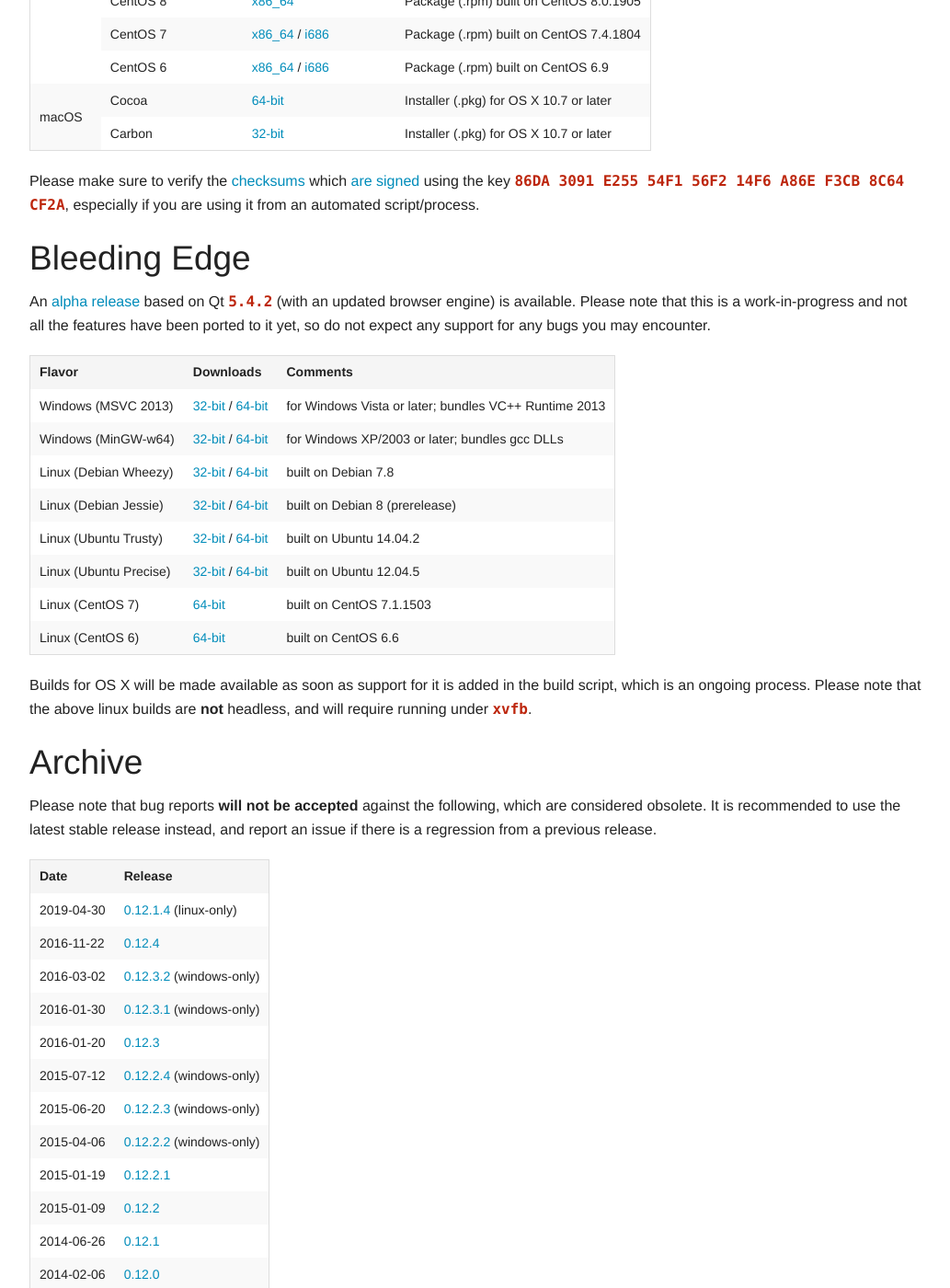
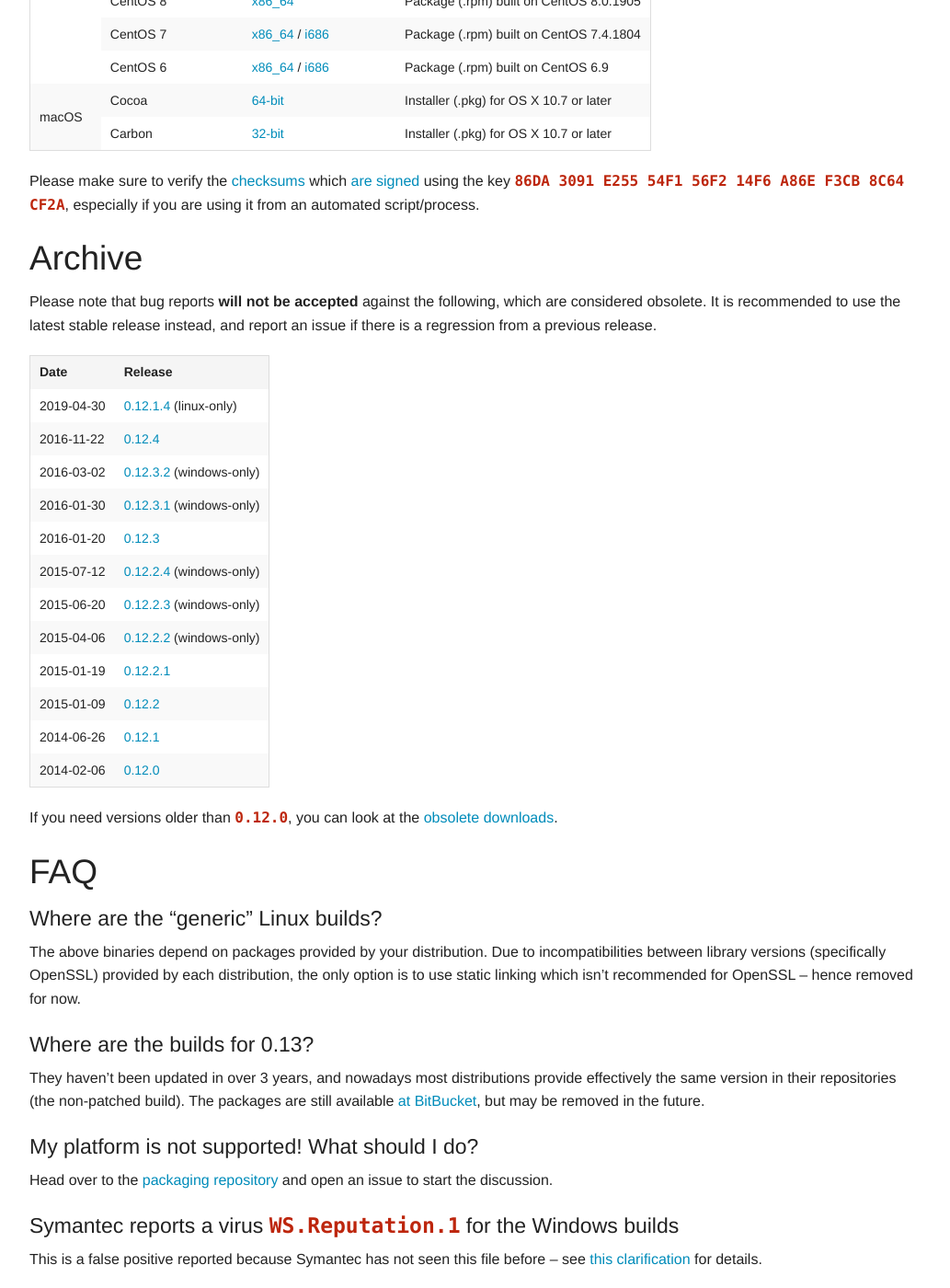
Before and after one commit to wkhtmltopdf/wkhtmltopdf, a Jekyll site: the page built from docs/downloads.md, in a window 1280 px wide and 1400 px high, scrolled down 598 px. Shown: the whole window at 92% size, without its empty margins (123-1156 px from the left). Built offline with Jekyll 4.4.1, drawn with Linux system fonts in a browser that asks for light colours; nearby versions of some CDN libraries; some of the changed text lies outside the part shown.

Commit message:
remove the "bleeding edge" builds

```diff
--- a/docs/downloads.md
+++ b/docs/downloads.md
@@ -139,23 +139,6 @@
 
 Please make sure to verify the [checksums](https://downloads.wkhtmltopdf.org/0.12/0.12.5/SHA256SUMS) which [are signed](https://downloads.wkhtmltopdf.org/0.12/0.12.5/SHA256SUMS.asc) using the key [`86DA 3091 E255 54F1 56F2 14F6 A86E F3CB 8C64 CF2A`](https://pgp.mit.edu/pks/lookup?search=ashish+kulkarni+open+source&op=vindex&fingerprint=on), especially if you are using it from an automated script/process.
 
-## Bleeding Edge
-
-An [alpha release](https://github.com/wkhtmltopdf/wkhtmltopdf/blob/0.13/README.md#013-alpha) based on Qt `5.4.2` (with an updated browser engine) is available. Please note that this is a work-in-progress and not all the features have been ported to it yet, so do not expect any support for any bugs you may encounter.
-
-Flavor                | Downloads                                                                                                                                                                                                                                                   | Comments
----------             | ---------                                                                                                                                                                                                                                                   | --------
-Windows (MSVC 2013)   | [32-bit](https://bitbucket.org/wkhtmltopdf/wkhtmltopdf/downloads/wkhtmltox-0.13.0-alpha-7b36694_msvc2013-win32.exe)         /    [64-bit](https://bitbucket.org/wkhtmltopdf/wkhtmltopdf/downloads/wkhtmltox-0.13.0-alpha-7b36694_msvc2013-win64.exe)        | for Windows Vista or later; bundles VC++ Runtime 2013
-Windows (MinGW-w64)   | [32-bit](https://bitbucket.org/wkhtmltopdf/wkhtmltopdf/downloads/wkhtmltox-0.13.0-alpha-7b36694_mingw-w64-cross-win32.exe)  /    [64-bit](https://bitbucket.org/wkhtmltopdf/wkhtmltopdf/downloads/wkhtmltox-0.13.0-alpha-7b36694_mingw-w64-cross-win64.exe) | for Windows XP/2003 or later; bundles gcc DLLs
-Linux (Debian Wheezy) | [32-bit](https://bitbucket.org/wkhtmltopdf/wkhtmltopdf/downloads/wkhtmltox-0.13.0-alpha-7b36694_linux-wheezy-i386.deb)      /    [64-bit](https://bitbucket.org/wkhtmltopdf/wkhtmltopdf/downloads/wkhtmltox-0.13.0-alpha-7b36694_linux-wheezy-amd64.deb)    | built on Debian 7.8
-Linux (Debian Jessie) | [32-bit](https://bitbucket.org/wkhtmltopdf/wkhtmltopdf/downloads/wkhtmltox-0.13.0-alpha-7b36694_linux-jessie-i386.deb)      /    [64-bit](https://bitbucket.org/wkhtmltopdf/wkhtmltopdf/downloads/wkhtmltox-0.13.0-alpha-7b36694_linux-jessie-amd64.deb)    | built on Debian 8 (prerelease)
-Linux (Ubuntu Trusty) | [32-bit](https://bitbucket.org/wkhtmltopdf/wkhtmltopdf/downloads/wkhtmltox-0.13.0-alpha-7b36694_linux-trusty-i386.deb)      /    [64-bit](https://bitbucket.org/wkhtmltopdf/wkhtmltopdf/downloads/wkhtmltox-0.13.0-alpha-7b36694_linux-trusty-amd64.deb)    | built on Ubuntu 14.04.2
-Linux (Ubuntu Precise)| [32-bit](https://bitbucket.org/wkhtmltopdf/wkhtmltopdf/downloads/wkhtmltox-0.13.0-alpha-7b36694_linux-precise-i386.deb)     /    [64-bit](https://bitbucket.org/wkhtmltopdf/wkhtmltopdf/downloads/wkhtmltox-0.13.0-alpha-7b36694_linux-precise-amd64.deb)   | built on Ubuntu 12.04.5
-Linux (CentOS 7)      | [64-bit](https://bitbucket.org/wkhtmltopdf/wkhtmltopdf/downloads/wkhtmltox-0.13.0-alpha-7b36694_linux-centos7-amd64.rpm)                                                                                                                                    | built on CentOS 7.1.1503
-Linux (CentOS 6)      | [64-bit](https://bitbucket.org/wkhtmltopdf/wkhtmltopdf/downloads/wkhtmltox-0.13.0-alpha-7b36694_linux-centos6-amd64.rpm)                                                                                                                                    | built on CentOS 6.6
-
-Builds for OS X will be made available as soon as support for it is added in the build script, which is an ongoing process. Please note that the above linux builds are **not** headless, and will require running under `xvfb`.
-
 ## Archive
 
 Please note that bug reports **will not be accepted** against the following, which are considered obsolete. It is recommended to use the latest stable release instead, and report an issue if there is a regression from a previous release.
@@ -181,7 +164,11 @@
 
 #### Where are the "generic" Linux builds?
 
-The above binaries depend on packages provided by your distribution. Due to incompatibilities between library versions provided by each distribution, the only option is to use static linking -- hence removed for now.
+The above binaries depend on packages provided by your distribution. Due to incompatibilities between library versions (specifically OpenSSL) provided by each distribution, the only option is to use static linking which isn't recommended for OpenSSL -- hence removed for now.
+
+#### Where are the builds for 0.13?
+
+They haven't been updated in over 3 years, and nowadays most distributions provide effectively the same version in their repositories (the non-patched build). The packages are still available [at BitBucket](https://bitbucket.org/wkhtmltopdf/wkhtmltopdf/downloads/), but may be removed in the future.
 
 #### My platform is not supported! What should I do?
 
```
